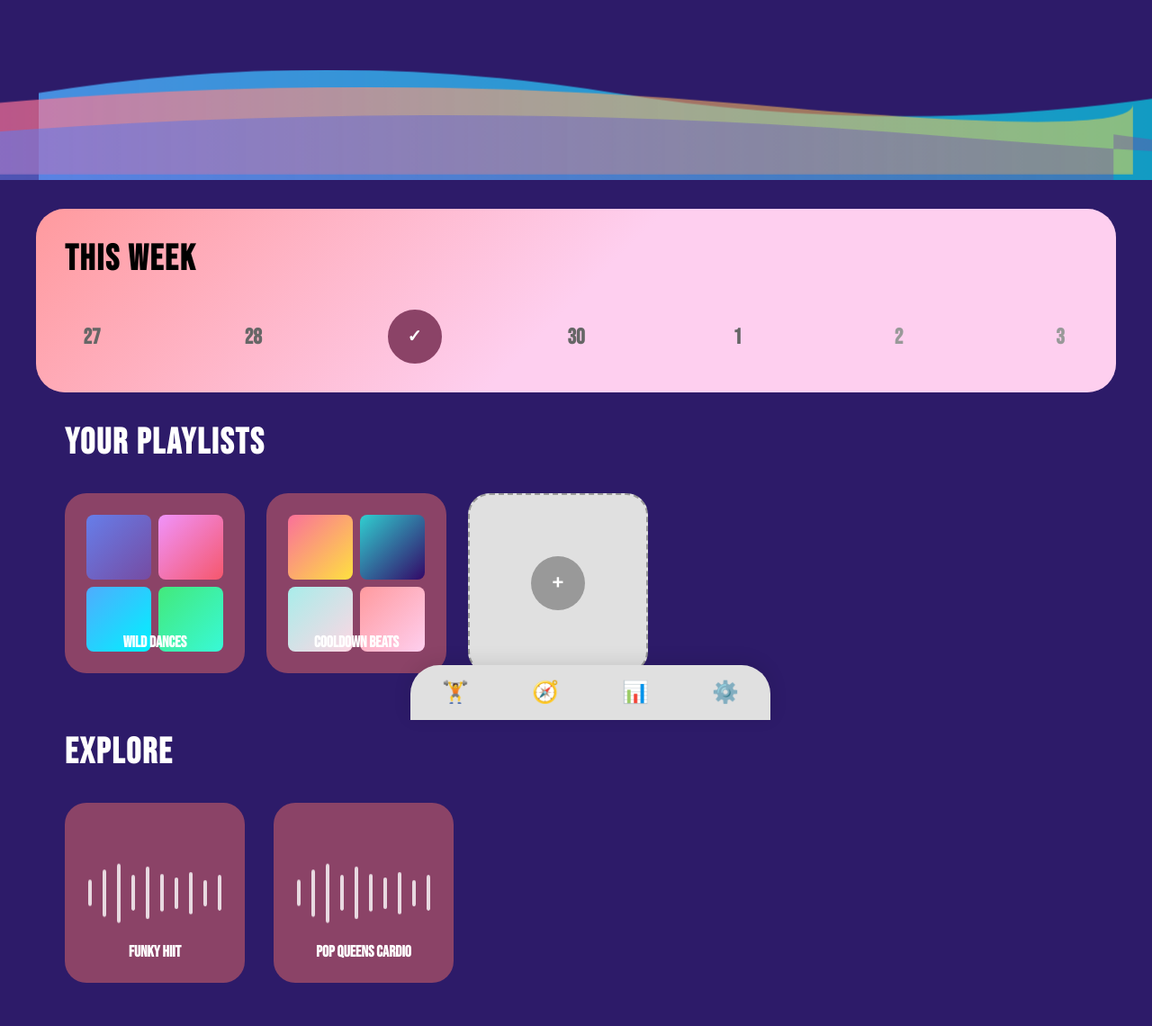
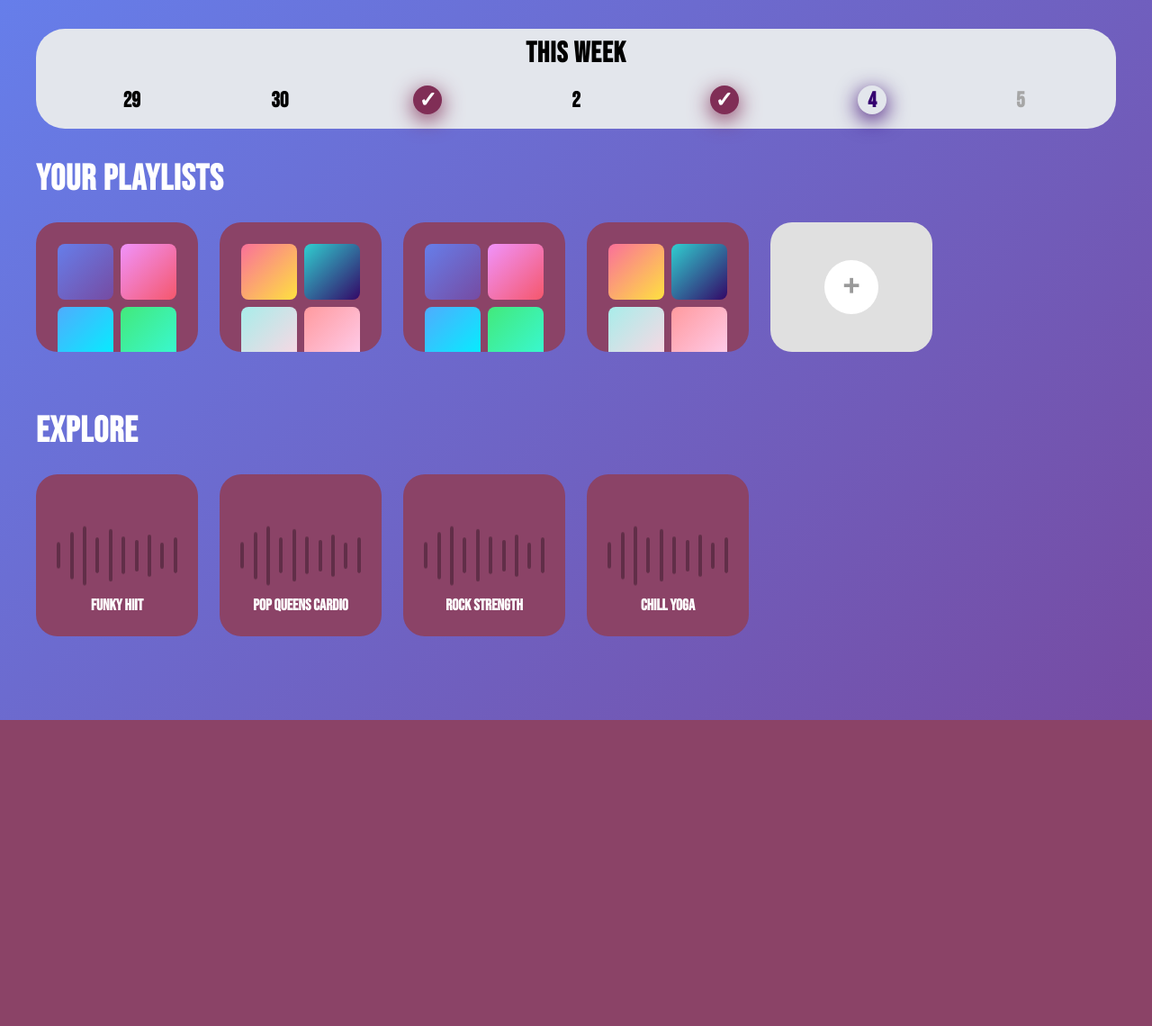
Before and after one commit to margaj366/Hackyeah2025, a Flask app: page / in a window 1280 px wide. Shown: the whole page at 90% size. After the commit the page ends 800 px from the top, so only its background shows below. Run offline with Flask 3, Linux system fonts and the light colour scheme.

Commit message:
work in progress

```diff
--- a/app.py
+++ b/app.py
@@ -23,12 +23,32 @@
                 'linear-gradient(135deg, #a8edea 0%, #fed6e3 100%)',
                 'linear-gradient(135deg, #ff9a9e 0%, #fecfef 100%)'
             ]
+        },
+        {
+            'name': 'Summer Vibes',
+            'colors': [
+                'linear-gradient(135deg, #667eea 0%, #764ba2 100%)',
+                'linear-gradient(135deg, #f093fb 0%, #f5576c 100%)',
+                'linear-gradient(135deg, #4facfe 0%, #00f2fe 100%)',
+                'linear-gradient(135deg, #43e97b 0%, #38f9d7 100%)'
+            ]
+        },
+        {
+            'name': 'Workout Power',
+            'colors': [
+                'linear-gradient(135deg, #fa709a 0%, #fee140 100%)',
+                'linear-gradient(135deg, #30cfd0 0%, #330867 100%)',
+                'linear-gradient(135deg, #a8edea 0%, #fed6e3 100%)',
+                'linear-gradient(135deg, #ff9a9e 0%, #fecfef 100%)'
+            ]
         }
     ]
 
     explore = [
         {'name': 'Funky HIIT'},
-        {'name': 'POP Queens Cardio'}
+        {'name': 'POP Queens Cardio'},
+        {'name': 'Rock Strength'},
+        {'name': 'Chill Yoga'}
     ]
     return render_template('index.html',
                            title='Home',
@@ -38,16 +58,20 @@
                            explore=explore)
 
 def calendar_data():
-    # Mock data to match the mockup
-    weekdays = [
-        (27, 'Mon', 0, 0),  # Past day
-        (28, 'Tue', 0, 1),  # Past day
-        (29, 'Wed', 1, 2),  # Completed day (with checkmark)
-        (30, 'Thu', 0, 3),  # Past day
-        (1, 'Fri', 0, 4),   # Current day (today)
-        (2, 'Sat', 0, 5),   # Future day
-        (3, 'Sun', 0, 6)    # Future day
-    ]
+    today = datetime.today()
+    weekday = today.weekday()
+    cnt = 0
+    while weekday > 0:
+        today -= timedelta(days=1)
+        weekday -= 1
+        cnt += 1
+    weekdays = []
+    for i in range(7):
+        done = today.day % 2
+        if today.day >= datetime.today().weekday():
+            done = 0
+        weekdays.append((today.day, today.strftime('%a'), done, today.weekday()))
+        today += timedelta(days=1)
     return weekdays
 
 
--- a/static/style.css
+++ b/static/style.css
@@ -1,114 +1,57 @@
 /* ---------- CSS RESET ---------- */
 *,
 *::before,
-*::after {
-    box-sizing: border-box;
+*::after { box-sizing: border-box; margin: 0; padding: 0; }
+
+* {
             margin: 0;
             padding: 0;
+            box-sizing: border-box;
         }
 
         body {
+            /*font-family: 'Segoe UI', Tahoma, Geneva, Verdana, sans-serif;*/
             font-family: 'Bebas Neue', sans-serif;
-    background: #2d1b69; /* Dark purple background */
+            background: linear-gradient(135deg, #667eea 0%, #764ba2 100%);
             min-height: 100vh;
-    padding: 0;
-    margin: 0;
-    overflow-x: hidden;
+            padding: 2rem;
         }
 
-/* ---------- ANIMATED WAVE HEADER ---------- */
-.wave-header {
-    position: relative;
-    width: 100%;
-    height: 200px;
-    overflow: hidden;
-    background: #2d1b69;
-}
-
-.wave-svg {
-    position: absolute;
-    top: 0;
-    left: 0;
-    width: 100%;
-    height: 100%;
-}
-
-.wave {
-    animation: wave-animation 4s ease-in-out infinite;
-}
-
-.wave1 {
-    animation-delay: 0s;
-}
-
-.wave2 {
-    animation-delay: 1s;
-}
-
-.wave3 {
-    animation-delay: 2s;
-}
-
-@keyframes wave-animation {
-    0%, 100% {
-        transform: translateX(0) scaleY(1);
-    }
-    25% {
-        transform: translateX(-5%) scaleY(1.1);
-    }
-    50% {
-        transform: translateX(0) scaleY(0.9);
-    }
-    75% {
-        transform: translateX(5%) scaleY(1.1);
-    }
-}
-
-/* ---------- THIS WEEK SECTION ---------- */
         .week-container {
             max-width: 1200px;
-    margin: 2rem auto;
-    padding: 2rem;
-    background: linear-gradient(135deg, #ff9a9e 0%, #fecfef 50%, #fecfef 100%);
+            margin: 0 auto 2rem;
+            padding-top: .5rem;
+            padding-bottom: 1rem;
+            background: #e3e6ec;
             border-radius: 2rem;
-    position: relative;
-    overflow: hidden;
-}
-
-.week-container::before {
-    content: '';
-    position: absolute;
-    top: 0;
-    left: 0;
-    right: 0;
-    bottom: 0;
-    background: linear-gradient(135deg, #ff9a9e 0%, #fecfef 50%, #fecfef 100%);
-    opacity: 0.3;
-    z-index: 1;
         }
 
         .week-title {
-    color: #000;
-    font-size: 2.5rem;
+            text-align: center;
+            /*padding-left: 7rem;*/
+            color: black;
+            font-size: 4vh;
+            margin-bottom: 1rem;
             font-weight: bold;
-    letter-spacing: 2px;
-    margin-bottom: 2rem;
-    position: relative;
-    z-index: 2;
+            letter-spacing: 1px;
         }
 
         .days-grid {
             display: flex;
             justify-content: space-between;
             gap: 1rem;
-    position: relative;
-    z-index: 2;
+            padding: 0 2rem;
+            flex-wrap: wrap;
         }
 
         .day-item {
             display: flex;
+            flex: 1;
+            min-width: 80px;
             flex-direction: column;
             align-items: center;
+            gap: 0.5rem;
+            height: 4vh;
             cursor: pointer;
             transition: transform 0.3s ease;
         }
@@ -117,90 +60,135 @@
             transform: translateY(-5px);
         }
 
+        /*.day-name {*/
+        /*    color: black;*/
+        /*    font-size: 0.9rem;*/
+        /*    font-weight: 500;*/
+        /*    text-transform: uppercase;*/
+        /*    letter-spacing: 1px;*/
+        /*}*/
+
+        .day-circle {
+            width: 4vh;
+            height: 4vh;
+            border-radius: 50%;
+            background: none;
+            display: flex;
+            align-items: center;
+            justify-content: center;
+            font-size: 3vh;
+            font-weight: 600;
+            color: black;
+            /*box-shadow: 0 4px 15px rgba(0, 0, 0, 0.2);*/
+            transition: all 0.3s ease;
+        }
+
+        .day-item:hover .day-circle {
+            box-shadow: 0 6px 20px rgba(0, 0, 0, 0.3);
+            transform: scale(1.05);
+        }
+
+        .day-item.today .day-circle {
+            background: none;
+            color: #350170;
+            box-shadow: 0 6px 25px #350170;
+        }
+
+        .day-item.today .day-name {
+            color: #fff;
+            font-weight: 700;
+        }
+
+        .day-item.future .day-circle {
+            background: none;
+            color: #a6a6a6;
+            /*box-shadow: 0 6px 25px #a6a6a6;*/
+        }
+
+        .day-item.future .day-name {
+            color: #fff;
+            font-weight: 700;
+        }
+
+        .day-item.done .day-circle {
+            background: linear-gradient(135deg, #f093fb 0%, #f5576c 100%);
+            color: #ffffff;
+            background: #802e56;
+            box-shadow: 0 6px 25px #802e56;
+        }
+
+        .day-item.done .day-name {
+            color: #fff;
+            font-weight: 700;
+        }
+        .day-item.done .day-circle::before {
+            content: '✓';
+            position: absolute;
+            font-size: 3vh;
+            color: white;
+        }
+
+        @media (max-width: 768px) {
+            .days-grid {
+                gap: 1rem;
+            }
+
             .day-circle {
                 width: 60px;
                 height: 60px;
-    border-radius: 50%;
-    display: flex;
-    align-items: center;
-    justify-content: center;
-    font-size: 1.5rem;
-    font-weight: 600;
-    color: #666;
-    background: transparent;
-    border: 2px solid transparent;
-    transition: all 0.3s ease;
+                font-size: 1.4rem;
             }
 
-.day-item.today .day-circle {
-    background: #8b4367;
-    color: #fff;
-    border: 2px solid #8b4367;
-    box-shadow: 0 4px 15px rgba(139, 67, 103, 0.3);
+            .day-name {
+                font-size: 0.75rem;
             }
 
-.day-item.done .day-circle {
-    background: #8b4367;
-    color: #fff;
-    border: 2px solid #8b4367;
-    position: relative;
+            .week-title {
+                font-size: 1.5rem;
+            }
         }
 
-.day-item.done .day-circle::after {
-    content: '✓';
-    position: absolute;
-    font-size: 1.2rem;
-    color: white;
-}
-
-.day-item.future .day-circle {
-    color: #999;
-    background: transparent;
-    border: 2px solid transparent;
-}
 
 /* ---------- SECTIONS ---------- */
 .section {
     max-width: 1200px;
     margin: 0 auto 3rem;
-    padding: 0 2rem;
 }
 
 .section-title {
     font-family: 'Bebas Neue', sans-serif;
-    font-size: 2.5rem;
-    letter-spacing: 2px;
-    margin-bottom: 2rem;
+    font-size: 5vh;
+    letter-spacing: 1px;
+    margin-bottom: 1.5rem;
     color: #fff;
-    font-weight: bold;
 }
 
-/* ---------- PLAYLISTS SECTION ---------- */
+/* ---------- PLAYLISTS (SCROLLABLE) ---------- */
 .scrollable-grid {
     display: flex;
     gap: 1.5rem;
     overflow-x: auto;
     overflow-y: hidden;
     scroll-behavior: smooth;
+    height: 20vh;
     padding-bottom: 1rem;
-    scrollbar-width: none;
-    -ms-overflow-style: none;
+    scrollbar-width: none; /* Firefox */
+    -ms-overflow-style: none; /* IE/Edge */
 }
 
 .scrollable-grid::-webkit-scrollbar {
-    display: none;
+    display: none; /* Chrome, Safari, Opera */
 }
 
 .scrollable-grid .card {
-    min-width: 200px;
+    min-width: 180px;
     flex-shrink: 0;
-    height: 200px;
 }
 
-/* ---------- EXPLORE SECTION ---------- */
+/* ---------- EXPLORE (GRID) ---------- */
 .cards-grid {
     display: grid;
-    grid-template-columns: repeat(auto-fill, minmax(200px, 1fr));
+    grid-template-columns: repeat(auto-fill, minmax(180px, 1fr));
     gap: 1.5rem;
 }
 
@@ -217,7 +205,6 @@
     justify-content: space-between;
     position: relative;
     overflow: hidden;
-    height: 200px;
 }
 
 .card:hover {
@@ -230,19 +217,18 @@
     display: flex;
     align-items: center;
     justify-content: center;
-    border: 2px dashed #999;
 }
 
 .add-icon {
     width: 60px;
     height: 60px;
     border-radius: 50%;
-    background: #999;
+    background: #fff;
     display: flex;
     align-items: center;
     justify-content: center;
-    font-size: 2rem;
-    color: #fff;
+    font-size: 3rem;
+    color: #999;
     font-weight: 300;
 }
 
@@ -251,12 +237,12 @@
     grid-template-columns: 1fr 1fr;
     gap: 0.5rem;
     margin-bottom: 1rem;
-    height: 60%;
 }
 
 .card-image {
     width: 100%;
     aspect-ratio: 1;
+    background: #fff;
     border-radius: 0.5rem;
     object-fit: cover;
 }
@@ -266,7 +252,6 @@
     font-weight: 700;
     font-size: 1.1rem;
     text-align: center;
-    margin-top: auto;
 }
 
 /* ---------- EXPLORE CARDS ---------- */
@@ -289,7 +274,7 @@
 
 .wave-bar {
     width: 4px;
-    background: rgba(255, 255, 255, 0.8);
+    background: rgba(0, 0, 0, 0.3);
     border-radius: 2px;
     animation: wave 1s ease-in-out infinite;
 }
@@ -318,89 +303,35 @@
     font-size: 1.1rem;
     text-align: center;
     margin-top: auto;
-    line-height: 1.2;
-}
-
-/* ---------- BOTTOM NAVIGATION ---------- */
-.bottom-nav {
-    position: fixed;
-    bottom: 0;
-    left: 50%;
-    transform: translateX(-50%);
-    width: 100%;
-    max-width: 400px;
-    background: #e0e0e0;
-    border-radius: 2rem 2rem 0 0;
-    display: flex;
-    justify-content: space-around;
-    padding: 1rem 0;
-    margin: 0 1rem;
-    box-shadow: 0 -4px 20px rgba(0, 0, 0, 0.1);
-}
-
-.nav-item {
-    display: flex;
-    flex-direction: column;
-    align-items: center;
-    cursor: pointer;
-    transition: transform 0.3s ease;
-}
-
-.nav-item:hover {
-    transform: translateY(-2px);
-}
-
-.nav-icon {
-    font-size: 1.5rem;
-    color: #666;
-    transition: color 0.3s ease;
-}
-
-.nav-item:hover .nav-icon {
-    color: #8b4367;
 }
 
 /* ---------- RESPONSIVE ---------- */
 @media (max-width: 768px) {
-    .wave-header {
-        height: 150px;
-    }
-
-    .week-container {
-        margin: 1rem auto;
-        padding: 1.5rem;
-    }
-
-    .week-title {
-        font-size: 2rem;
+    .days-grid {
+        gap: 0.5rem;
     }
 
     .day-circle {
-        width: 50px;
-        height: 50px;
-        font-size: 1.2rem;
-    }
-
-    .section {
-        padding: 0 1rem;
-    }
-
-    .section-title {
-        font-size: 2rem;
+        width: 60px;
+        height: 60px;
+        font-size: 1.4rem;
     }
 
     .cards-grid {
-        grid-template-columns: repeat(auto-fill, minmax(150px, 1fr));
+        grid-template-columns: repeat(auto-fill, minmax(140px, 1fr));
         gap: 1rem;
     }
 
     .scrollable-grid .card {
-        min-width: 150px;
-        height: 150px;
+        min-width: 140px;
+    }
+
+    .section-title,
+    .week-title {
+        font-size: 1.5rem;
     }
 
     .card {
-        height: 150px;
         padding: 1rem;
     }
 
@@ -408,39 +339,4 @@
     .explore-title {
         font-size: 0.9rem;
     }
-
-    .bottom-nav {
-        margin: 0 0.5rem;
-        padding: 0.8rem 0;
 }
-
-    .nav-icon {
-        font-size: 1.2rem;
-    }
-}
-
-@media (max-width: 480px) {
-    .days-grid {
-        gap: 0.5rem;
-    }
-
-    .day-circle {
-        width: 40px;
-        height: 40px;
-        font-size: 1rem;
-    }
-
-    .cards-grid {
-        grid-template-columns: repeat(auto-fill, minmax(120px, 1fr));
-    }
-
-    .scrollable-grid .card {
-        min-width: 120px;
-        height: 120px;
-    }
-
-    .card {
-        height: 120px;
-        padding: 0.8rem;
-    }
-}
--- a/templates/index.html
+++ b/templates/index.html
@@ -6,31 +6,10 @@
     <link rel="preconnect" href="https://fonts.googleapis.com">
     <link rel="preconnect" href="https://fonts.gstatic.com" crossorigin>
     <link href="https://fonts.googleapis.com/css2?family=Bebas+Neue&display=swap" rel="stylesheet">
-    <link rel="stylesheet" href="{{ url_for('static', filename='style.css') }}">
+    <link rel="stylesheet" href="../static/style.css">
+<!--    <link rel="stylesheet" href="{{ url_for('static', filename='style.css') }}"> -->
 </head>
 <body>
-    <!-- Animated Wave Header -->
-    <div class="wave-header">
-        <svg class="wave-svg" viewBox="0 0 1200 200" preserveAspectRatio="none">
-            <defs>
-                <linearGradient id="wave1" x1="0%" y1="0%" x2="100%" y2="0%">
-                    <stop offset="0%" style="stop-color:#4facfe;stop-opacity:0.8" />
-                    <stop offset="100%" style="stop-color:#00f2fe;stop-opacity:0.6" />
-                </linearGradient>
-                <linearGradient id="wave2" x1="0%" y1="0%" x2="100%" y2="0%">
-                    <stop offset="0%" style="stop-color:#fa709a;stop-opacity:0.7" />
-                    <stop offset="100%" style="stop-color:#fee140;stop-opacity:0.5" />
-                </linearGradient>
-                <linearGradient id="wave3" x1="0%" y1="0%" x2="100%" y2="0%">
-                    <stop offset="0%" style="stop-color:#667eea;stop-opacity:0.6" />
-                    <stop offset="100%" style="stop-color:#764ba2;stop-opacity:0.4" />
-                </linearGradient>
-            </defs>
-            <path class="wave wave1" d="M0,100 Q300,50 600,100 T1200,100 L1200,200 L0,200 Z" fill="url(#wave1)"></path>
-            <path class="wave wave2" d="M0,120 Q400,80 800,120 T1200,120 L1200,200 L0,200 Z" fill="url(#wave2)"></path>
-            <path class="wave wave3" d="M0,140 Q500,100 1000,140 T1200,140 L1200,200 L0,200 Z" fill="url(#wave3)"></path>
-        </svg>
-    </div>
     <div class="week-container">
         <h1 class="week-title">THIS WEEK</h1>
         <div class="days-grid">
@@ -87,21 +66,5 @@
             {% endfor %}
         </div>
     </div>
-
-    <!-- Bottom Navigation -->
-    <div class="bottom-nav">
-        <div class="nav-item">
-            <div class="nav-icon">🏋️</div>
-        </div>
-        <div class="nav-item">
-            <div class="nav-icon">🧭</div>
-        </div>
-        <div class="nav-item">
-            <div class="nav-icon">📊</div>
-        </div>
-        <div class="nav-item">
-            <div class="nav-icon">⚙️</div>
-        </div>
-    </div>
 </body>
 </html>
```
Lines whose indentation alone changed are shown as unchanged.
